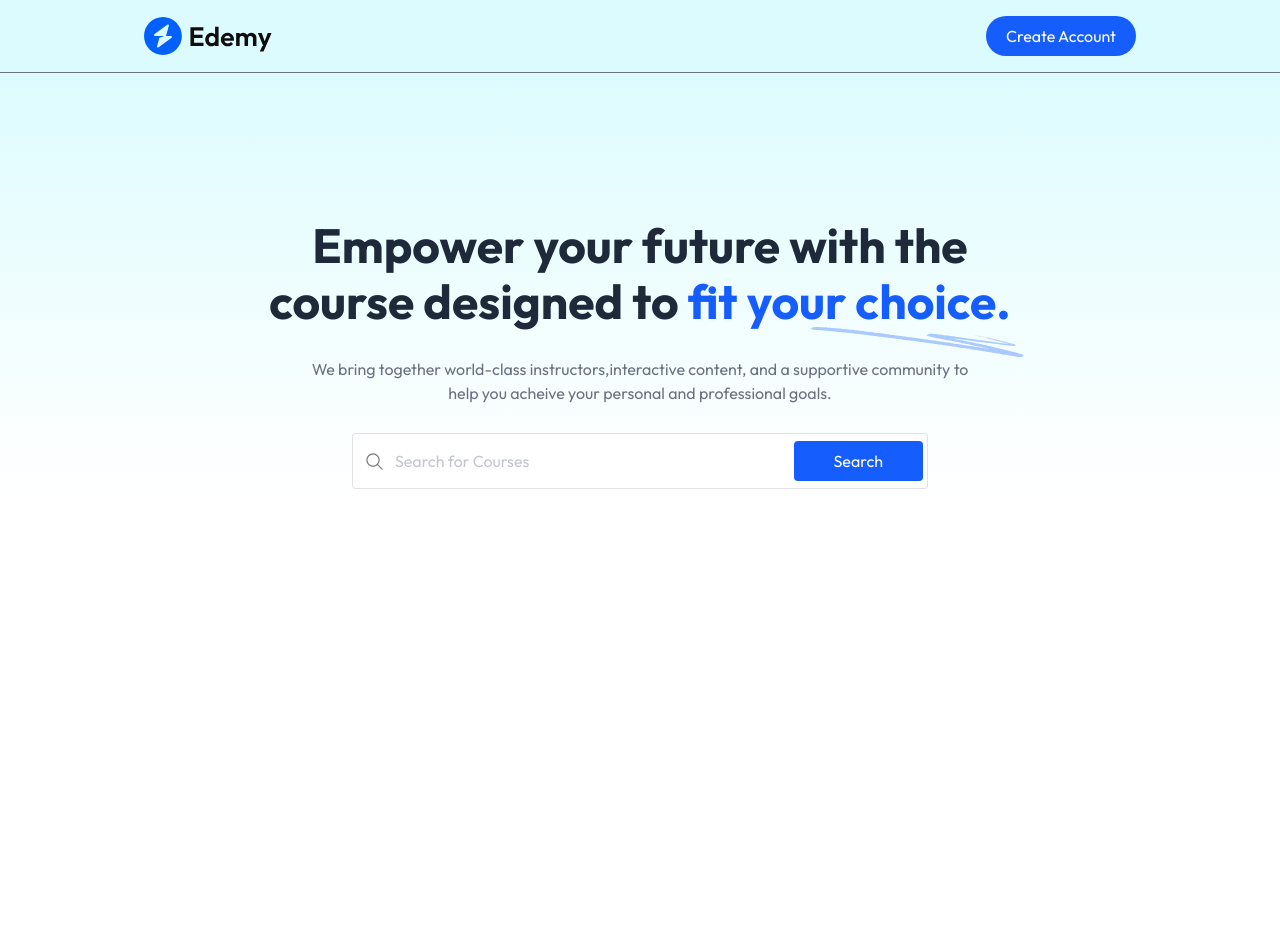
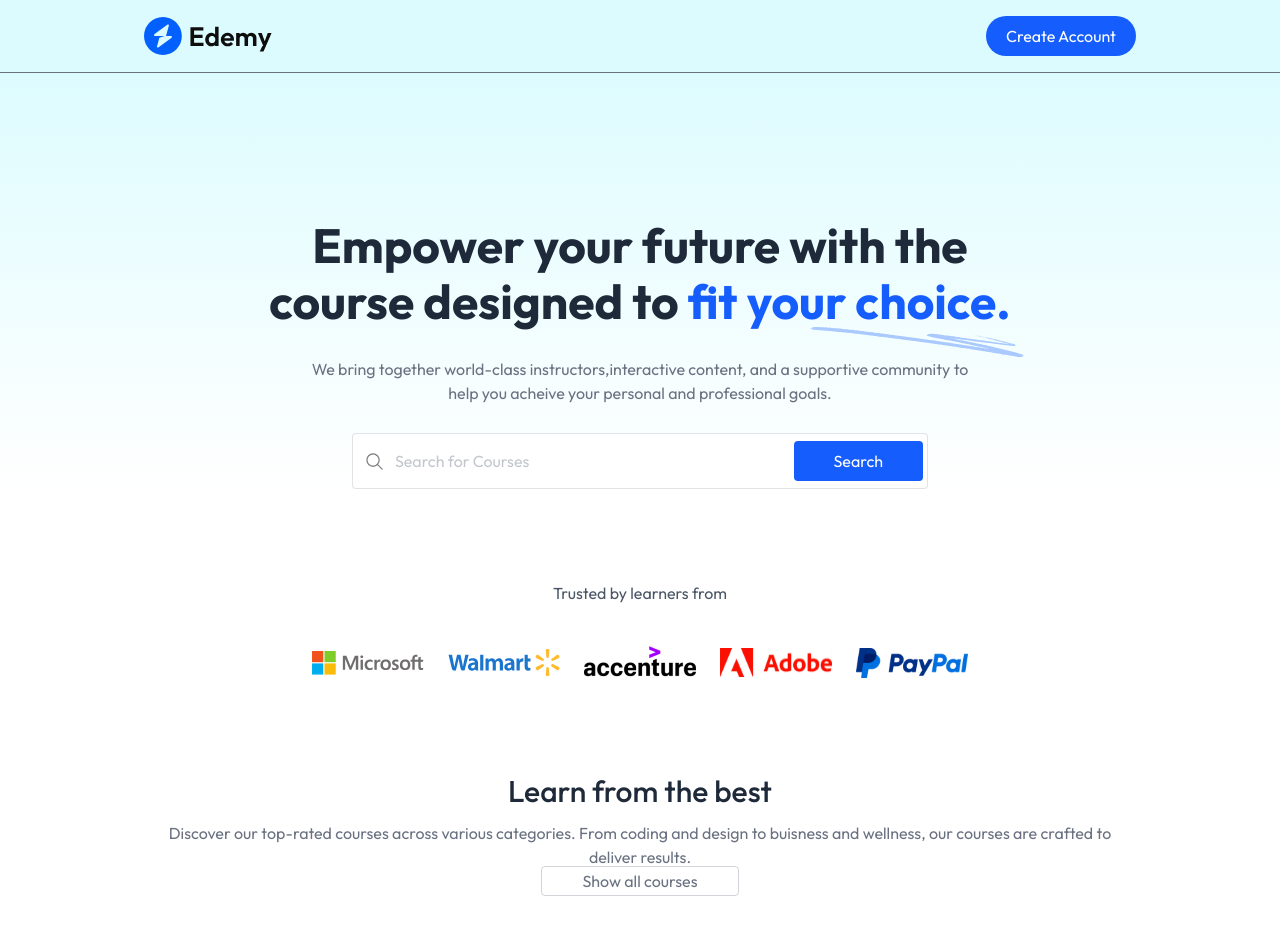
Before and after one commit to akshita1204/EduVerse-LMS, a React (Vite) app in the folder client/: page / in a window 1280 px wide. Shown: the top 934 px of the page. Before the commit the page ends 800 px from the top, so only its background shows below. Built offline with nearby package versions, Linux system fonts and the light colour scheme; no server answers; a web font is replaced by a local one.

Commit message:
Companies added

```diff
--- a/client/src/components/students/Companies.jsx
+++ b/client/src/components/students/Companies.jsx
@@ -1,8 +1,17 @@
 import React from 'react'
-
+import { assets } from '../../assets/assets'
 const Companies = () => {
   return (
-    <div><h1>Companies</h1></div>
+    <div className='pt-16'>
+      <p className='text-base text-gray-600'>Trusted by learners from</p>
+      <div className='flex flex-wrap items-center justify-center gap-6 m:gap-16 md:mt-10 mt-5'>
+        <img src={assets.microsoft_logo} alt='Miscrosoft' className='w-20 md:w-28'/>
+        <img src={assets.walmart_logo} alt='Walmart' className='w-20 md:w-28'/>
+        <img src={assets.accenture_logo} alt='Accenture' className='w-20 md:w-28'/>
+        <img src={assets.adobe_logo} alt='Adobe' className='w-20 md:w-28'/>
+        <img src={assets.paypal_logo} alt='Paypal' className='w-20 md:w-28'/>
+      </div>
+    </div>
   )
 }
 
--- a/client/src/components/students/CourseSection.jsx
+++ b/client/src/components/students/CourseSection.jsx
@@ -1,8 +1,14 @@
 import React from 'react'
+import { Link } from 'react-router-dom'
 
 const CourseSection = () => {
   return (
-    <div><h1>CourseSection</h1></div>
+    <div className='py-16 md:px-40 px-8'>
+      <h2 className='text-3xl font-medium text-gray-800'>Learn from the best</h2>
+      <p className='text-sm md:text-base text-gray-500 mt-3'>Discover our top-rated courses across various categories. From coding and design to buisness and wellness, our courses are crafted to deliver results.</p>
+
+      <Link to={'/courses-list'} onClick={()=>scrollTo(0,0)} className='text-gray-500 border border-gray-500/30 px-10 py-1 rounded'>Show all courses</Link>
+    </div>
   )
 }
 
--- a/client/src/components/students/SearchBar.jsx
+++ b/client/src/components/students/SearchBar.jsx
@@ -1,11 +1,23 @@
-import React from 'react'
+import React, { useState } from 'react'
 import { assets } from '../../assets/assets'
+import { useNavigate } from 'react-router-dom'
 
-const SearchBar = () => {
+const SearchBar = ({data}) => {
+
+const navigate=useNavigate()
+const [input,setInput]=useState(data ? data : '')
+
+const onSearchHandler=(e)=>{
+  e.preventDefault()
+  navigate('/courses-list/' + input)
+}
+
+
   return (
-      <form className='max-w-xl w-full md:h-14 h-12 flex items-center bg-white border border-gray-500/20 rounded'>
+      <form onSubmit={onSearchHandler} className='max-w-xl w-full md:h-14 h-12 flex items-center bg-white border border-gray-500/20 rounded'>
         <img src={assets.search_icon} alt='search icon' className='md:w-auto w-10 px-3'/>
-        <input type="text" placeholder='Search for Courses' className='w-full h-full outline-none text-gray-500/80' />
+        <input onChange={e=>{setInput(e.target.value)}} value={input}
+        type="text" placeholder='Search for Courses' className='w-full h-full outline-none text-gray-500/80' />
         <button type='submit' className='bg-blue-600 rounded text-white md:px-10 px-7 md:py3 py-2 mx-1'>Search</button>
       </form>
   )
--- a/client/src/pages/students/Home.jsx
+++ b/client/src/pages/students/Home.jsx
@@ -1,10 +1,14 @@
 import React from 'react'
 import Hero from '../../components/students/Hero'
+import Companies from '../../components/students/Companies'
+import CourseSection from '../../components/students/CourseSection'
 
 const Home = () => {
   return (
     <div className='flex flex-col items-center space-y-7 text-center'>
       <Hero/>
+      <Companies/>
+      <CourseSection/>
     </div>
   )
 }
```
